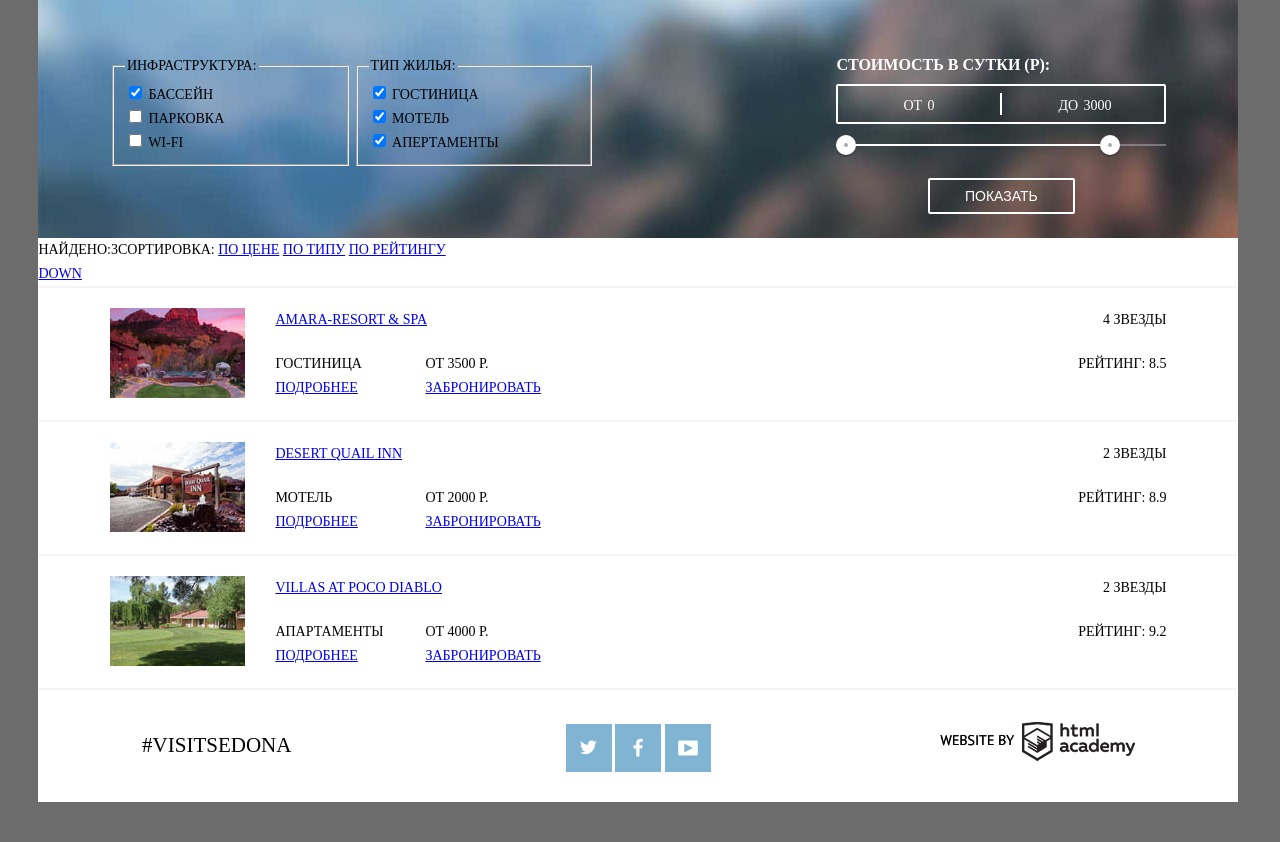
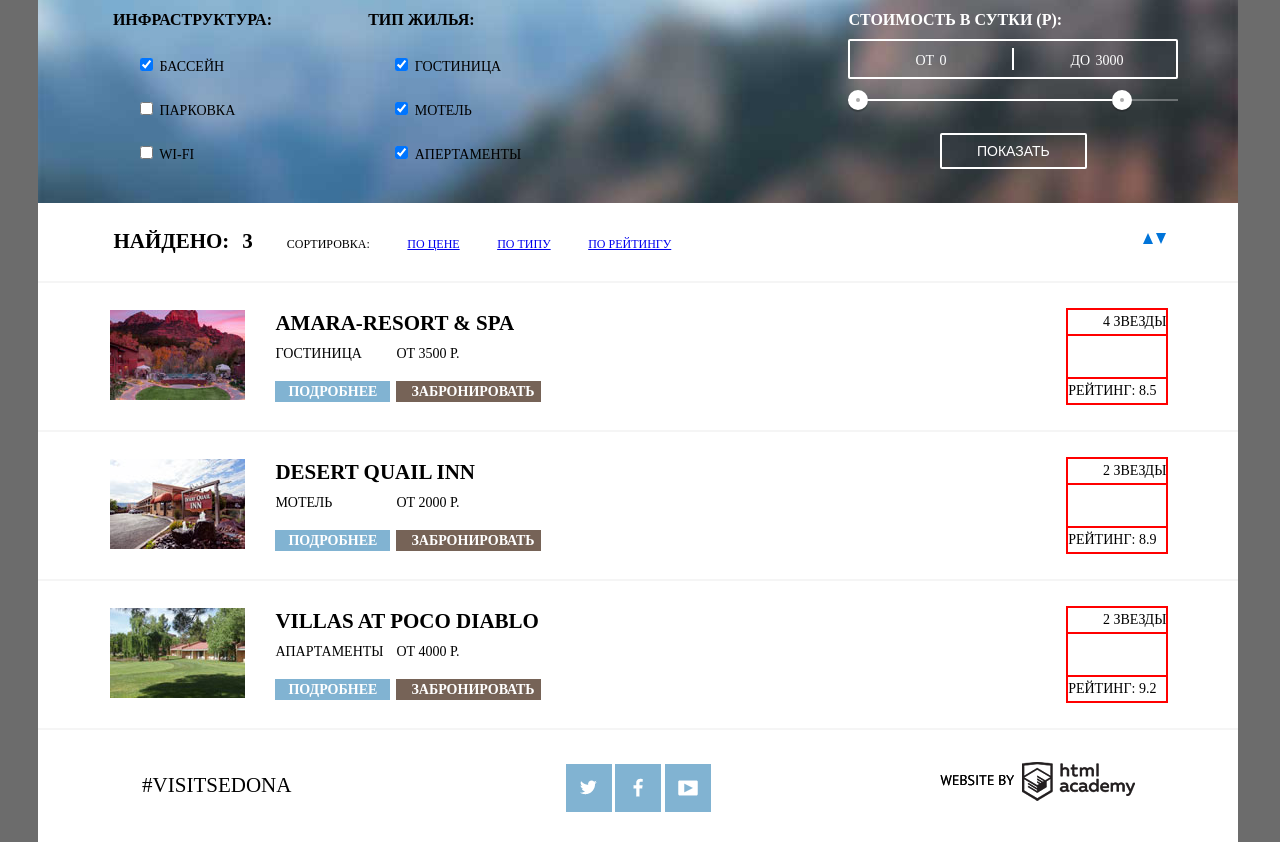
Before and after one commit to YurtaevAlx/279155-sedona, a plain HTML site: page catalog.html in a window 1280 px wide. Shown: the part 73-915 px from the top of the page. Before the commit the page ends 875 px from the top, so only its background shows below. Drawn offline with Linux system fonts and the light colour scheme.

Commit message:
2 стр декор

```diff
--- a/catalog.html
+++ b/catalog.html
@@ -7,7 +7,7 @@
   </head>
   <body>
     <header class="main-header">
-      <a class="small-logo"><img src="img/small-logo.png" width="138" height="70" alt="СЕДОНА"></a>
+      <a href="index.html" class="small-logo"><img src="img/small-logo.png" width="138" height="70" alt="СЕДОНА"></a>
       <h1 class="unvisible">Welcome to the gorgeous Sedona</h1>
       <nav class="menu clearfix">
         <ul class="menu-group">
@@ -84,16 +84,16 @@
           </div>
         </form>
       </section>
-      <section class="sort">
+      <section class="sort clearfix">
         <div class="column1">
-          <span>Найдено:</span><span>3</span><span>Сортировка:</span>
-          <span><a href="#" class="sort">По цене</a></span>
-          <span><a href="#" class="sort">По типу</a></span>
-          <span><a href="#" class="sort">По рейтингу</a></span>
+          <span class="sort-search">Найдено:</span><span  class="sort-search">3</span><span>Сортировка:</span>
+          <span><a href="#">По цене</a></span>
+          <span><a href="#">По типу</a></span>
+          <span><a href="#">По рейтингу</a></span>
         </div>
         <div class="column2">
-          <span class="unvisible up"><a href="#" class="sort">Up</span>
-            <span class="unvisible down"><a href="#" class="sort">Down</a></span>
+          <a class="arrow up" href="#">Up</a>
+          <a class="arrow down" href="#">Down</a>
         </div>
       </section>
       <section class="hotels">
--- a/css/style.css
+++ b/css/style.css
@@ -424,14 +424,27 @@ body {
 
 .filter {
 background: url("../img/filter-back.jpg") no-repeat;
-padding: 6%;
+padding: 27px 5%;
 }
 
 fieldset {
   display: inline;
-  width: 20%;
+  width: 21%;
+  border: none;
+}
+
+.filter legend {
+  /*padding: 0 0 15px 0;*/
+  font-size: 16px;
+  line-height: 21px;
+  font-weight: bold;
+}
+
+.filter-checkbox {
+  padding: 20px 0 0px 25px;
 
 }
+
 
 .filter-range {
   float: right;
@@ -568,9 +581,57 @@ fieldset {
   background: #ffffff;
 }
 
+.sort .column1 {
+  float: left;
+  padding: 25px 6%;
+}
+
+.sort .column2 {
+  float: right;
+  padding: 25px 6%;
+}
+
+.sort-search {
+  line-height: 26px;
+  font-size: 21px;
+  font-weight: bold;
+  padding: 0 10px 0 3px;
+}
+
+.sort span:not(.sort-search) {
+  line-height: 18px;
+  font-size: 12px;
+  padding: 0 10px 0 24px;
+}
+
+.column2 a {
+   display: inline-block;
+   font-size: 0;
+
+}
+
+.arrow::before {
+  content: "";
+  display: inline-block;
+  border: 11px solid #0074d9;
+  border-right-width: 5px;
+  border-left-width: 5px;
+  border-right-color: transparent;
+  border-left-color: transparent;
+}
+
+.up::before {
+  border-top-width: 0;
+}
+
+.down::before {
+  border-bottom-width: 0;
+}
+
 .hotels .hotel {
-  padding: 20px 6%;
+  padding: 27px 6%;
   border-bottom: 2px solid whitesmoke;
+
 }
 
 .hotels .hotel:first-child {
@@ -592,7 +653,13 @@ fieldset {
 
 .hotels .hotel-title {
   display: block;
-  margin-bottom: 20px;
+  margin-bottom: 6px;
+  line-height: 26px;
+  font-size: 21px;
+  font-weight: bold;
+  text-decoration: none;
+  color: black;
+
 }
 
 .hotels .hotel-type,
@@ -601,19 +668,55 @@ fieldset {
 .hotels .btn-booking {
   float: left;
   display: block;
-  width: 150px;
+  margin-right: 6px;
+  width: 115px;
+}
+.hotels .hotel-type,
+.hotels .hotel-price {
+  padding-bottom: 15px;
 }
 
 .btn-more {
   clear: left;
+  text-decoration: none;
+  background: #81b3d2;
+  color: white;
+  line-height: 21px;
+  font-size: 14px;
+  font-weight: bold;
+  text-align: center;
+
+}
+
+.btn-booking {
+  text-decoration: none;
+  background: #766357;
+  color: white;
+  line-height: 21px;
+  font-size: 14px;
+  font-weight: bold;
+  text-align: center;
+  padding: 0 15px;
 }
 
 .hotels .hotel-rating {
   float: right;
+
+  /*сетка*/
+    outline: 2px solid red;
 }
 
 .hotels .stars,
 .hotels .score {
   text-align: right;
-  margin-bottom: 20px;
+
+
+  /*сетка*/
+    outline: 2px solid red;
 }
+.hotels .stars {
+  margin-bottom: 45px;
+}
+.hotels .score {
+  padding-right: 10px;
+}
```
